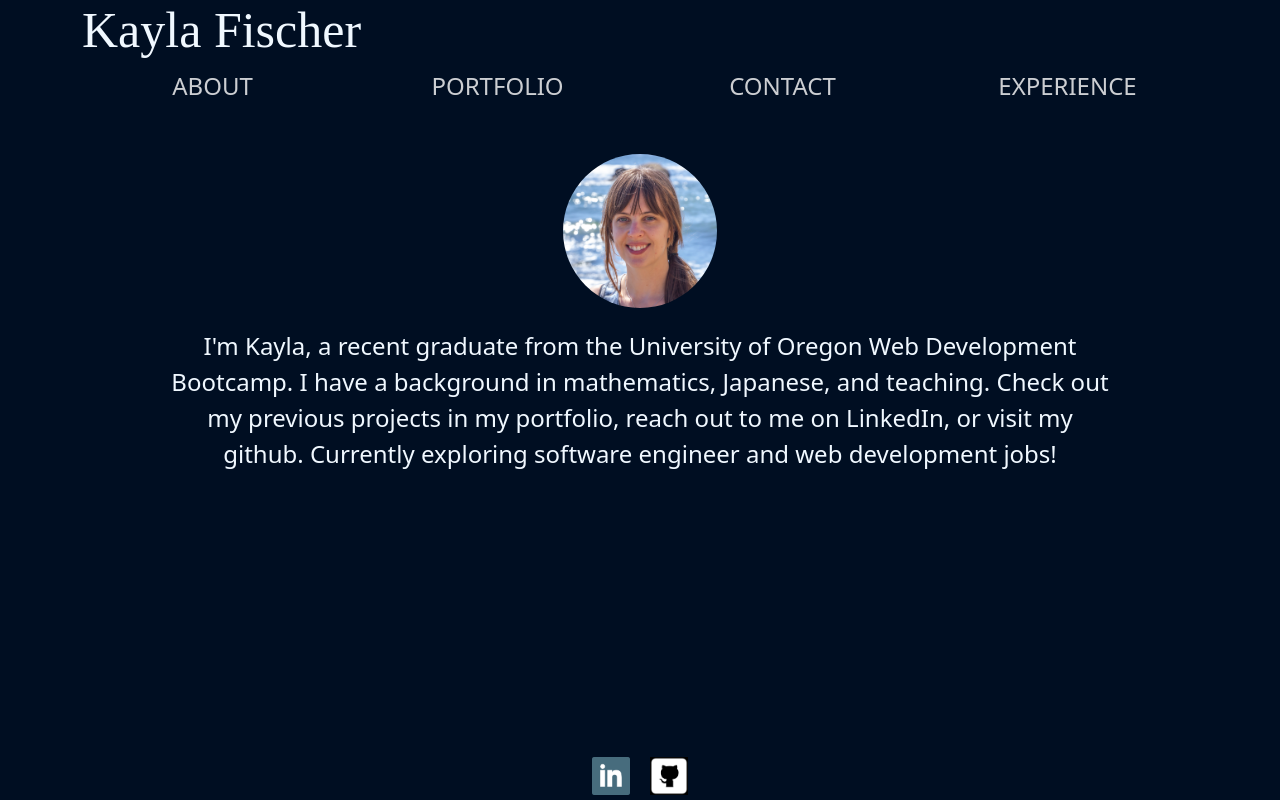
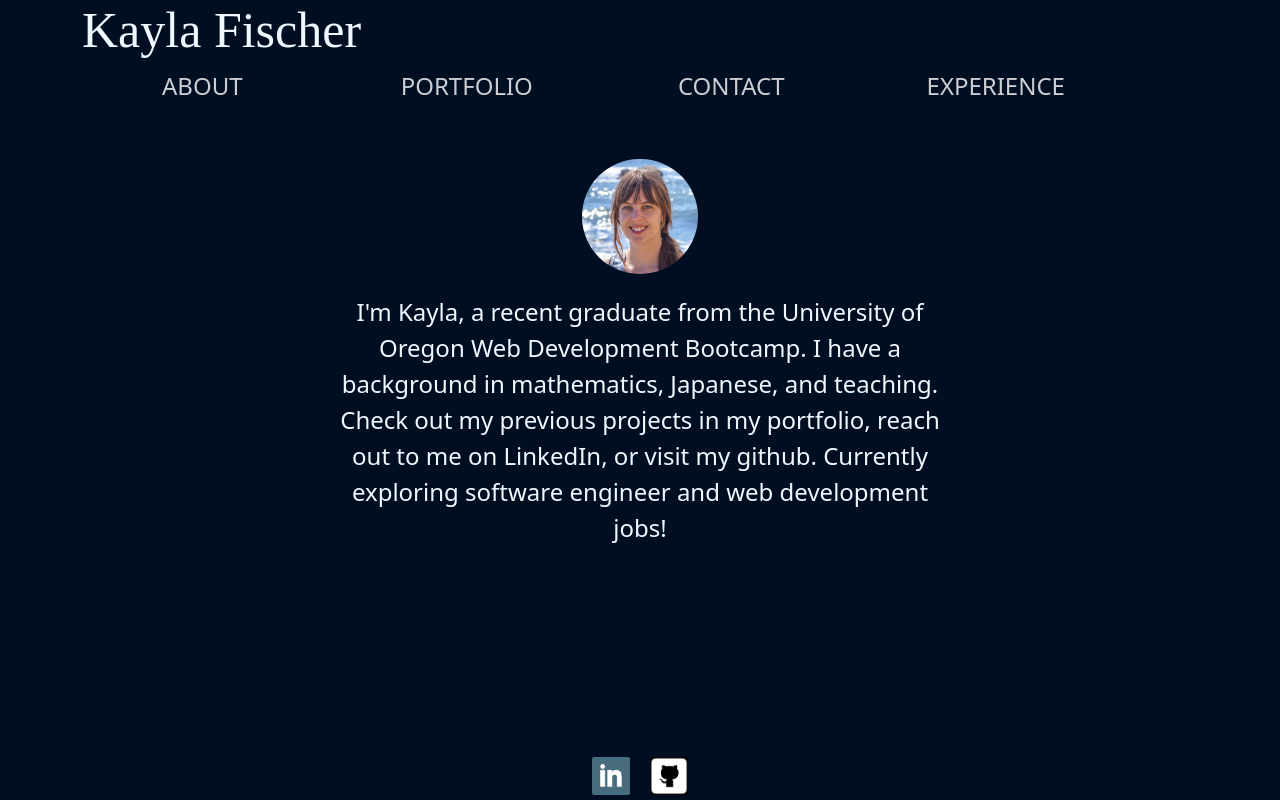
Before and after one commit to kfisch2/my-portfolio, a React (Create React App) app: page / in a window 1280 px wide. Built offline with nearby package versions, Linux system fonts and the light colour scheme; a web font is replaced by a local one.

Commit message:
added more media queries, somewhat fixed the footer

```diff
--- a/src/components/Contact.js
+++ b/src/components/Contact.js
@@ -94,9 +94,21 @@ export default function ContactForm() {
     //     </button>
     //   </form>
     // </section>
-    <h3 className="contact">
-      <br></br>
-      Email me <a href="mailto:kmlindsey24@gmail.com">here!</a>
-    </h3>
+    <>
+      {" "}
+      <h3 className="contact">
+        Email me at{" "}
+        <a href="mailto:kmlindsey24@gmail.com">kmlindsey24@gmail.com</a>
+      </h3>
+      <h3>
+        Connect with me on my{" "}
+        <a
+          href="https://www.linkedin.com/in/kayla-fischer-679200109/"
+          target={"_blank"}
+        >
+          LinkedIn
+        </a>
+      </h3>
+    </>
   );
 }
--- a/src/components/Header.js
+++ b/src/components/Header.js
@@ -15,7 +15,7 @@ function Header(props) {
 
   return (
       <Container className="col flex-row header">
-        <nav className="row">
+        <nav className="row header-row">
           <h1 className='my-name'>Kayla Fischer</h1>
           {page.map((Page) => (
             <li
--- a/src/index.css
+++ b/src/index.css
@@ -12,7 +12,6 @@ body {
 
 h3 {
   font-weight: lighter;
-  display: inline;
 }
 
 .my-name {
@@ -24,12 +23,17 @@ h3 {
 
 .contact {
   font-weight: lighter;
+  margin-top: 150px;
 }
 nav {
   font-size: large;
   padding-bottom: 0px;
 }
-
+.header-row {
+  flex-direction: column;
+  margin-right: 70px;
+  text-align: center;
+}
 .links {
   color: rgba(255, 255, 255, 0.8);
   background-color: #000e22;
@@ -41,6 +45,7 @@ nav {
   background-color: #000e22;
   box-shadow: 0 5px 10px rgba(145, 92, 182, 0.4);
   cursor: pointer;
+  display: inline;
 }
 
 .project-link {
@@ -54,7 +59,6 @@ footer {
   position: absolute;
   bottom: 5px;
   width: 100%;
-  justify-content: space-between;
 }
 
 footer a {
@@ -64,14 +68,13 @@ footer a {
 .logo {
   width: 7%;
   filter: grayscale(70%);
-  transition: all 0.2s ease-in-out
+  transition: all 0.2s ease-in-out;
 }
 
 .logo:hover {
   box-shadow: 0 5px 10px rgba(145, 92, 182, 0.4);
-  filter: grayscale(0%)
+  filter: grayscale(0%);
 }
-
 
 textarea {
   width: 15%;
@@ -107,6 +110,9 @@ li {
   backdrop-filter: blur(10px);
 }
 
+.carousel {
+  margin-top: 50px;
+}
 .carousel-indicators button {
   display: none;
 }
@@ -131,14 +137,12 @@ li {
 }
 
 .about {
-  margin-top: 50px;
-  justify-content: space-evenly;
-}
-
-.about div {
+  font-size: x-large;
   color: aliceblue;
-  margin-right: 50px;
-  margin-left: 50px;
+  width: 75%;
+  margin-left: auto;
+  margin-right: auto;
+  margin-top: 55px;
 }
 
 .about img {
@@ -158,6 +162,10 @@ code {
   .carousel-item img {
     max-width: 50vw;
     max-height: 75vh;
+  }
+
+  .row {
+    flex-direction: row;
   }
 
   nav {
```
